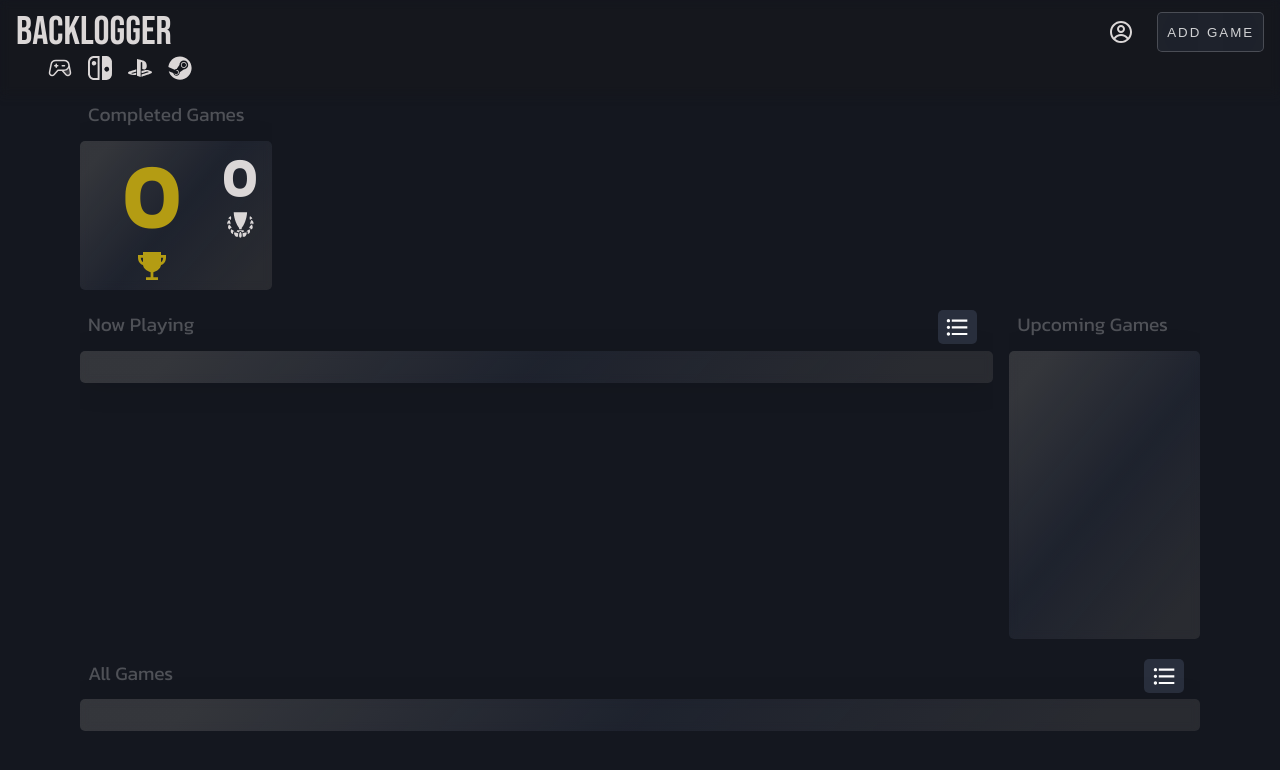
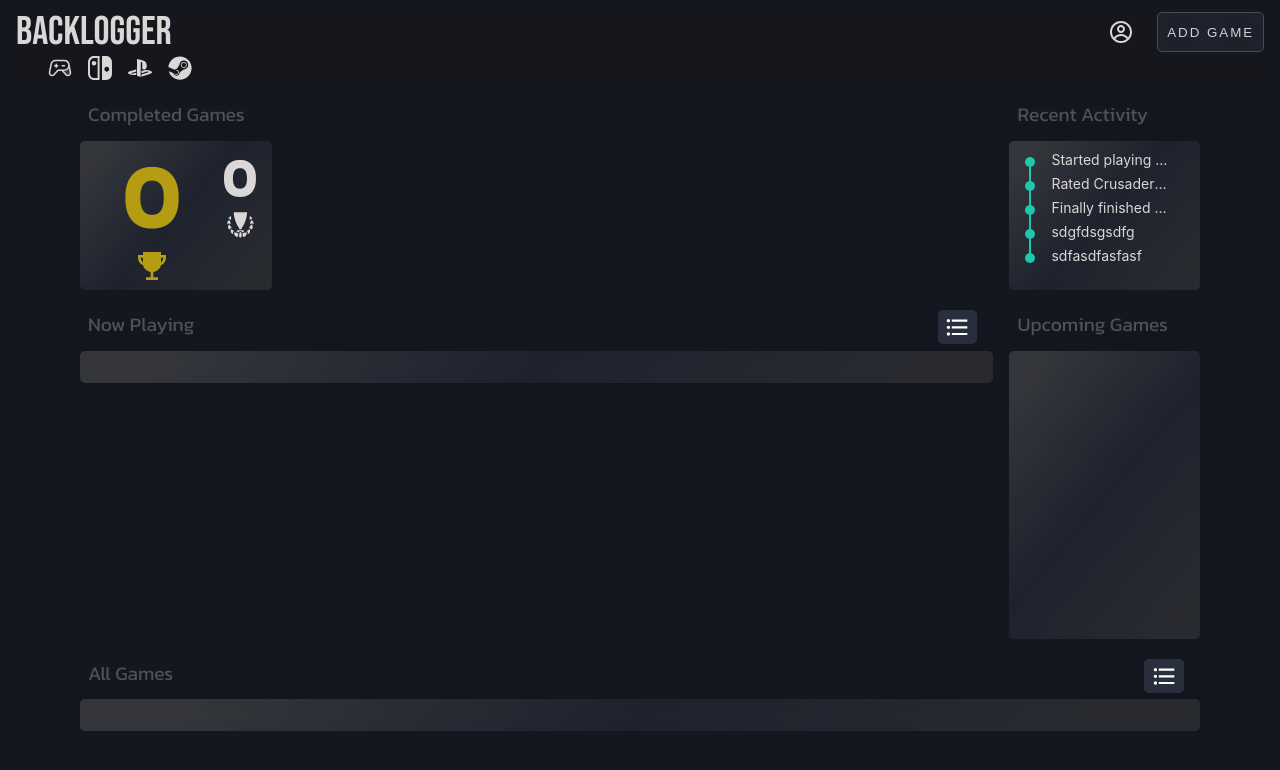
Before and after one commit to ibsuga/backlogger, a React (Vite) app: page / in a window 1280 px wide. Shown: the top 770 px of the page. Built offline with nearby package versions, Linux system fonts and the light colour scheme; the HTML template or start-up script is replaced by a standard one.

Commit message:
Adds Activity widget and Activity page

```diff
--- a/src/App.tsx
+++ b/src/App.tsx
@@ -5,6 +5,7 @@ import Home from './pages/Home/Home';
 import './App.css';
 import ReleasesCalendar from './pages/ReleasesCalendar/ReleasesCalendar';
 import CompletedGamesPage from './pages/CompletedGamesPage/CompletedGamesPage';
+import ActivitiesPage from './pages/ActivitiesPage/ActivitiesPage';
 
 export const GameDataContext = createContext<any>(null);
 
@@ -17,10 +18,11 @@ function App() {
   }, [page])
 
   const pages: { [key: string]: JSX.Element } = {
+    // 'profile': <Profile setPage={setPage} />,
     'home': <Home setPage={setPage} />,
-    // 'profile': <Profile setPage={setPage} />,
     'calendar': <ReleasesCalendar />,
-    'completed': <CompletedGamesPage />
+    'completed': <CompletedGamesPage />,
+    'activities': <ActivitiesPage />
   }
 
   const ctx_value = { platformFilter };
--- /dev/null
+++ b/src/Components/ActivitiesWidget/ActivitesWidget.css
@@ -0,0 +1,43 @@
+.ActivitiesWidget .p-timeline-event-opposite {
+    display: none;
+}
+
+.ActivitiesWidget .section-content {
+    cursor: pointer;
+}
+
+.ActivitiesWidget .p-timeline {
+    padding: 1em;
+}
+
+.ActivitiesWidget .p-timeline-event-content {
+    font-size: 14px;
+    user-select: none;
+}
+
+.ActivitiesWidget .section-content {
+    height: 9.3em;
+}
+
+.ActivitiesWidget .p-timeline-event {
+    min-height: 24px;
+}
+
+.ActivitiesWidget .p-timeline-event .p-timeline-event-content {
+    width: 10em;
+    overflow: hidden;
+    white-space: nowrap;
+    text-overflow: ellipsis;
+
+    margin-top: -6px;
+}
+
+.ActivitiesWidget .p-timeline-event-marker {
+    height: 10px;
+    width: 10px;
+    background-color: var(--accent-color);
+}
+
+.ActivitiesWidget .p-timeline-event-connector {
+    background-color: var(--accent-color);
+}
--- /dev/null
+++ b/src/Components/ActivitiesWidget/ActivitiesWidget.tsx
@@ -0,0 +1,28 @@
+import { Timeline } from 'primereact/timeline';
+import Section from '../Section/Section';
+import './ActivitesWidget.css'
+
+const ActivitiesWidget = (props: {
+    setPage: (page: string) => void;
+}) => {
+
+    const activities = [
+        'Started playing Sandland',
+        'Rated Crusader Kings III with 5 stars jhdfgjshdfljkgjksdfgjkflvsdfkjlglkjhds',
+        'Finally finished AC Odyssey :_)',
+        'sdgfdsgsdfg',
+        'sdfasdfasfasf'
+    ]
+
+    return (
+        <div className="ActivitiesWidget">
+            <Section title='Recent Activity'>
+                <div onClick={() => props.setPage('activities')}>
+                    <Timeline align='left' value={activities} content={(activity) => activity} />
+                </div>
+            </Section>
+        </div>
+    )
+}
+
+export default ActivitiesWidget;
--- a/src/Components/CompletedGames/CompletedGames.tsx
+++ b/src/Components/CompletedGames/CompletedGames.tsx
@@ -37,7 +37,6 @@ const CompletedGames = (props: {
                         <div>{mastered_games.length}</div>
                         <GiLaurelsTrophy />
                     </div>
-
                 </div>
             </Section>
 
--- a/src/Components/GameReleasesList/GameReleasesList.tsx
+++ b/src/Components/GameReleasesList/GameReleasesList.tsx
@@ -8,11 +8,12 @@ const GameReleasesList = (props: {
 }) => {
     const [games] = useGameStore((state) => [state.games])
     const today = new Date();
+    today.setHours(0, 0, 0, 0);
 
     let games_to_release = games
         .filter((game: gameType) => {
             const game_date = new Date(game.date!);
-            return game_date > today;
+            return game_date >= today;
         })
         .sort((a: gameType, b: gameType) => {
             const game_date_a = new Date(a.date!);
--- a/src/Components/Section/Section.css
+++ b/src/Components/Section/Section.css
@@ -25,10 +25,8 @@
     box-shadow: 0 4px 30px rgba(0, 0, 0, 0.1);
     backdrop-filter: blur(5px);
     -webkit-backdrop-filter: blur(5px);
-    /* border: 1px solid rgba(255, 255, 255, 0.3); */
     background: linear-gradient(310deg, hsla(240, 1%, 33%, 0.336) 10%, color-mix(in hsl, hsl(222, 19%, 35%) 20%, transparent), hsla(0, 0%, 44%, 0.349) 90%);
 }
-
 
 .Section.nsw .section-content {
     background: linear-gradient(310deg, hsla(240, 1%, 33%, 0.336) 10%, color-mix(in hsl, var(--platform-nsw) 40%, transparent), hsla(0, 0%, 44%, 0.349) 90%);
--- /dev/null
+++ b/src/pages/ActivitiesPage/ActivitiesPage.css
@@ -0,0 +1,16 @@
+.ActivityCard {
+    display: grid;
+    grid-template-rows: auto min-content min-content;
+    padding: 1em;
+    border-radius: 5px;
+    box-shadow: 0 4px 30px rgba(0, 0, 0, 0.1);
+    backdrop-filter: blur(5px);
+    -webkit-backdrop-filter: blur(5px);
+    background: linear-gradient(310deg, hsla(240, 1%, 33%, 0.336) 10%, color-mix(in hsl, hsl(222, 19%, 35%) 20%, transparent), hsla(0, 0%, 44%, 0.349) 90%);
+}
+
+.ActivityCard img {
+    width: 150px;
+    border-radius: 5px;
+
+}
--- /dev/null
+++ b/src/pages/ActivitiesPage/ActivitiesPage.tsx
@@ -0,0 +1,34 @@
+import './ActivitiesPage.css'
+import { Timeline } from 'primereact/timeline';
+import test_image from '../../assets/testback.jpeg';
+
+
+const ActivitiesPage = () => {
+    const activities = [
+        'Started playing Sandland',
+        'Rated Crusader Kings III with 5 stars jhdfgjshdfljkgjksdfgjkflvsdfkjlglkjhds',
+        'Finally finished AC Odyssey :_)',
+        'sdgfdsgsdfg',
+        'sdfasdfasfasf'
+    ]
+
+    const ActivityCard = (item) => {
+        return (
+            <div className="ActivityCard">
+                <img src={test_image} />
+                <div className='activity-date'>
+                    LA FECHA AQUI
+                </div>
+                {item}
+            </div>
+        )
+    }
+
+    return (
+        <div className="ActivitiesPage">
+            <Timeline align='alternate' value={activities} content={ActivityCard} />
+        </div>
+    )
+}
+
+export default ActivitiesPage;
--- a/src/pages/Home/Home.css
+++ b/src/pages/Home/Home.css
@@ -5,16 +5,21 @@
 }
 
 .Home>*:nth-child(2) {
+    grid-column-start: 5;
+    grid-column-end: 5;
+}
+
+.Home>*:nth-child(3) {
     grid-column-start: 1;
     grid-column-end: 5;
 }
 
-.Home>*:nth-child(3) {
+.Home>*:nth-child(4) {
     grid-column-start: 5;
     grid-column-end: 5;
 }
 
-.Home>*:nth-child(4) {
+.Home>*:nth-child(5) {
     grid-column-start: 1;
     grid-column-end: 6;
 }
--- a/src/pages/Home/Home.tsx
+++ b/src/pages/Home/Home.tsx
@@ -4,6 +4,7 @@ import CompletedGames from '../../Components/CompletedGames/CompletedGames';
 import GameCollection from '../../Components/GameCollection/GameCollection';
 import NowPlayingGames from '../../Components/NowPlayingGames/NowPlayingGames';
 import GameReleasesList from '../../Components/GameReleasesList/GameReleasesList';
+import ActivitiesWidget from '../../Components/ActivitiesWidget/ActivitiesWidget';
 
 
 const Home = (props: {
@@ -14,6 +15,7 @@ const Home = (props: {
     return (
         <div className="Home">
             <CompletedGames setPage={props.setPage} />
+            <ActivitiesWidget setPage={props.setPage} />
             <NowPlayingGames />
             <GameReleasesList setPage={props.setPage} />
             <GameCollection gameList={games} title={'All Games'} disableScroll={true} />
--- a/src/stores/useGameStore.tsx
+++ b/src/stores/useGameStore.tsx
@@ -44,5 +44,4 @@ const useGameStore = create<gameStore>()((set) => ({
     }),
 }))
 
-
 export default useGameStore;
```
